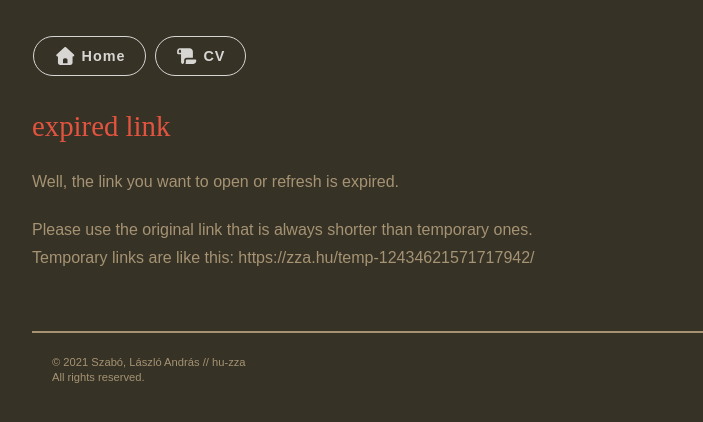
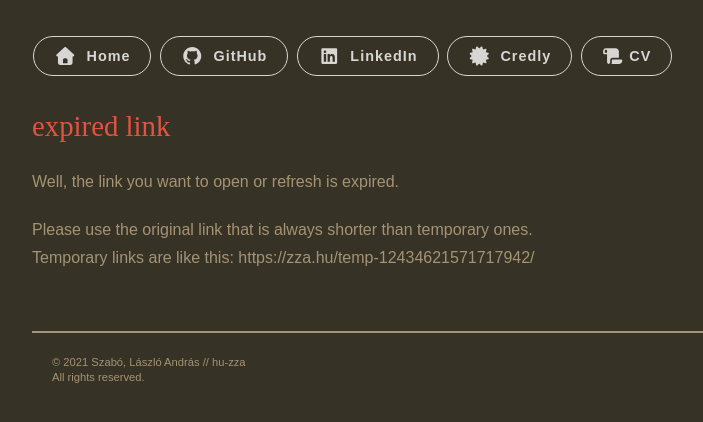
Before and after one commit to hu-zza/hu-zza.github.io, a Jekyll site: the page built from expired-link.html, in a window 1280 px wide. Shown: the top 422 px of the page, without its empty margins (176-879 px from the left). Built offline with Jekyll 4.4.1, drawn with Linux system fonts in a browser that asks for light colours; nearby versions of some CDN libraries; some web fonts are replaced; library files that are not in the unit come from our copies.

Commit message:
Update headers
Delete panel-button class marks (it was abandoned).
Subpage header extended with GitHub, LinkedIn, Credly.

```diff
--- a/_includes/subpage_header.html
+++ b/_includes/subpage_header.html
@@ -1,7 +1,33 @@
     <header>
       <nav class="standalone-navigation-header">
         <ul class="navigation">
-          <li class="navigation__item"><a href="{{ site.canonicalurl }}" title="Link to the home page of my website" class="panel-button"><i class="fas fa-home fa-lg"></i>&nbsp;Home</a></li>
+          <li class="navigation__item">
+            <a href="{{ site.canonicalurl }}" title="Link to the home page of my website">
+              <i class="fas fa-home fa-lg"></i>
+              &nbsp;Home
+            </a>
+          </li>
+
+          {% if site.author.github %}<li class="navigation__item">
+            <a href="{% if site.author.github.url %}{{ site.author.github.url }}{% else %}{{'https://github.com/' | append: site.author.github.username }}{% endif %}" title="{{site.author.github.username | append: ' on GitHub'}}" target="_blank">
+              <i class="fab fa-github fa-lg"></i>
+              &nbsp;GitHub
+            </a>
+          </li>{% endif %}
+
+          {% if site.author.linkedin %}<li class="navigation__item">
+            <a href="{% if site.author.linkedin.url %}{{ site.author.linkedin.url }}{% else %}{{'https://www.linkedin.com/in/' | append: site.author.linkedin.username }}{% endif %}" title="{{ site.author.linkedin.username | append: ' on LinkedIn'}}" target="_blank">
+              <i class="fab fa-linkedin fa-lg"></i>
+              &nbsp;LinkedIn
+            </a>
+          </li>{% endif %}
+
+          {% if site.author.credly %}<li class="navigation__item">
+            <a href="{% if site.author.credly.url %}{{ site.author.credly.url }}{% else %}{{'https://www.credly.com/users/' | append: site.author.credly.username }}{% endif %}" title="{{ site.author.credly.username | append: ' on Credly'}}" target="_blank">
+              <i class="fas fa-certificate fa-lg"></i>
+              &nbsp;Credly
+            </a>
+          </li>{% endif %}
         </ul>
       </nav>
     </header>
```
Also changed, not shown: _includes/home_header.html (+4 -4 lines).
